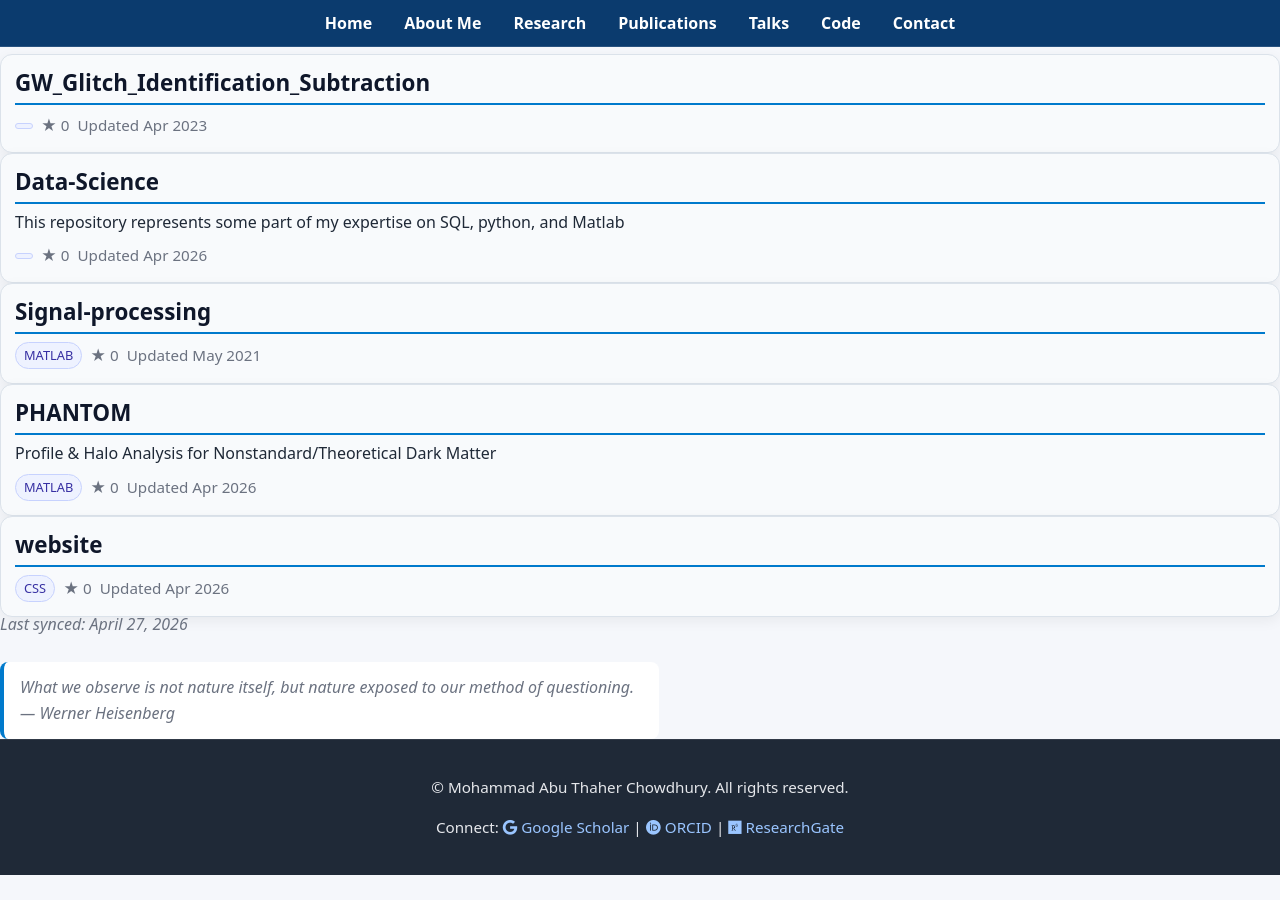
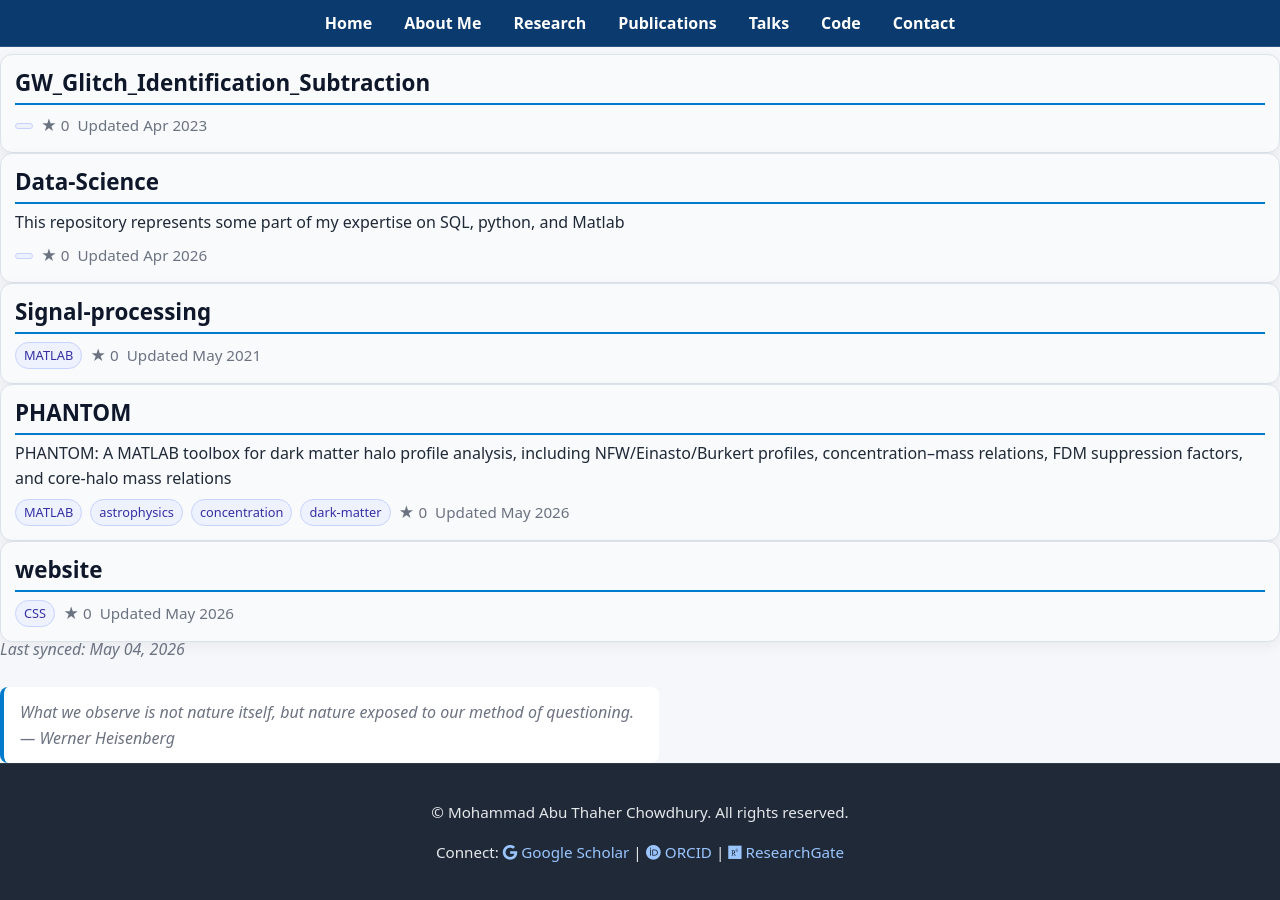
Before and after one commit to matc-thaher/website, a Jekyll site: the page built from code.md, in a window 1280 px wide and 900 px high, scrolled down 618 px. Built offline with Jekyll 4.4.1, drawn with Linux system fonts in a browser that asks for light colours; before the commit the page ends 1493 px from its top, so only the background shows below that.

Commit message:
chore: update GitHub repos

```diff
--- a/_data/repos.json
+++ b/_data/repos.json
@@ -1,5 +1,5 @@
 {
-  "updated": "2026-04-27T07:31:05.725091Z",
+  "updated": "2026-05-04T07:44:13.195512Z",
   "repos": [
     {
       "name": "website",
@@ -8,17 +8,25 @@
       "language": "CSS",
       "topics": [],
       "stargazers_count": 0,
-      "updated_at": "2026-04-27T06:41:22Z",
+      "updated_at": "2026-05-04T06:51:55Z",
       "fork": false
     },
     {
       "name": "PHANTOM",
       "html_url": "https://github.com/matc-thaher/PHANTOM",
-      "description": "Profile & Halo Analysis for Nonstandard/Theoretical Dark Matter",
+      "description": "PHANTOM: A MATLAB toolbox for dark matter halo profile analysis, including NFW/Einasto/Burkert profiles, concentration–mass relations, FDM suppression factors, and core-halo mass relations",
       "language": "MATLAB",
-      "topics": [],
+      "topics": [
+        "astrophysics",
+        "concentration",
+        "dark-matter",
+        "halo-profiles",
+        "halo-properties",
+        "soliton",
+        "suppression-factor"
+      ],
       "stargazers_count": 0,
-      "updated_at": "2026-04-25T03:34:36Z",
+      "updated_at": "2026-05-03T17:16:32Z",
       "fork": false
     },
     {
```
